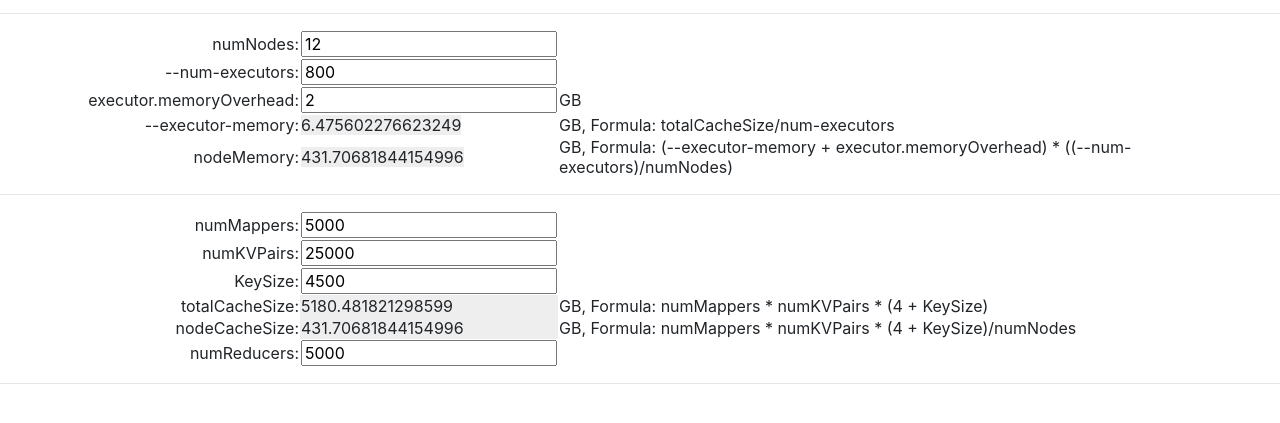
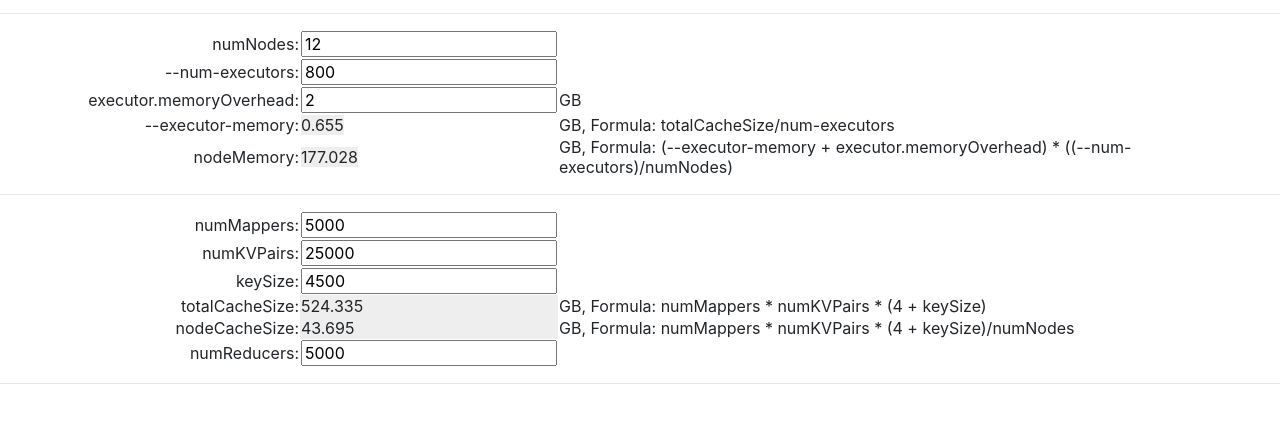
Before and after one commit to brianplus/brianplus.github.io, a plain HTML site: page spark.htm in a window 1280 px wide. Shown: the part 51-474 px from the top of the page. Drawn offline with nearby package versions, Linux system fonts and the light colour scheme.

Commit message:
Update spark.htm

```diff
--- a/spark.htm
+++ b/spark.htm
@@ -20,21 +20,37 @@
 		<table>
 		<tr><td align="right" width="300"> numMappers: </td><td> <input id="numMappers" value="5000"> </td><td></td></tr>
 		<tr><td align="right" width="300"> numKVPairs: </td><td> <input id="numKVPairs" value="25000"> </td><td></td></tr>
-		<tr><td align="right" width="300"> KeySize: </td><td> <input id="KeySize" value="4500"> </td><td></td></tr>
-		<tr><td align="right" width="300"> totalCacheSize: </td><td style="background-color: #EEEEEE"> <span id="totalCacheSize"></span> </td><td> GB, Formula: numMappers * numKVPairs * (4 + KeySize)</td></tr>
-		<tr><td align="right" width="300"> nodeCacheSize: </td><td style="background-color: #EEEEEE"> <span id="nodeCacheSize"></span> </td><td> GB, Formula: numMappers * numKVPairs * (4 + KeySize)/numNodes</td></tr>
+		<tr><td align="right" width="300"> keySize: </td><td> <input id="keySize" value="4500"> </td><td></td></tr>
+		<tr><td align="right" width="300"> totalCacheSize: </td><td style="background-color: #EEEEEE"> <span id="totalCacheSize"></span> </td><td> GB, Formula: numMappers * numKVPairs * (4 + keySize)</td></tr>
+		<tr><td align="right" width="300"> nodeCacheSize: </td><td style="background-color: #EEEEEE"> <span id="nodeCacheSize"></span> </td><td> GB, Formula: numMappers * numKVPairs * (4 + keySize)/numNodes</td></tr>
 		<tr><td align="right" width="300"> numReducers: </td><td> <input id="numReducers" value="5000"> </td><td></td></tr>
 		</table>
 	<hr>
 	<script>
 	var calc = function() {
-		let totalCacheSize = $("#numMappers").val() * $("#numKVPairs").val() * (4 + $("#KeySize").val())/1024/1024/1024;
-		$("#totalCacheSize").html(totalCacheSize);
-		$("#nodeCacheSize").html(totalCacheSize/$("#numNodes").val());
+		let numMappers = parseInt($("#numMappers").val());
+		let numKVPairs = parseInt($("#numKVPairs").val());
+		let keySize = parseInt($("#keySize").val());
+		let numNodes = parseInt($("#numNodes").val());
+		let numExecutors = parseInt($("#num-executors").val());
+		let memoryOverheadGB = parseInt($("#executor-memoryOverhead").val());
 
-		let executorMemory = totalCacheSize/$("#num-executors").val();
-		$("#executor-memory").html(executorMemory);
-		$("#nodeMemory").html((executorMemory + $("#executor-memoryOverhead").val())*($("#num-executors").val()/$("#numNodes").val()));
+		let totalCacheSize = numMappers * numKVPairs * (4 + keySize);
+
+		let totalCacheSizeGB = totalCacheSize/1073741824
+		let nodeCacheSize = totalCacheSize/numNodes;
+		let nodeCacheSizeGB = nodeCacheSize/1073741824;
+
+		$("#totalCacheSize").html(totalCacheSizeGB.toFixed(3));
+		$("#nodeCacheSize").html(nodeCacheSizeGB.toFixed(3));
+
+		let executorMemory = totalCacheSize/numExecutors;
+		let executorMemoryGB = executorMemory/1073741824
+
+		$("#executor-memory").html(executorMemoryGB.toFixed(3));
+
+		let nodeMemory = (executorMemoryGB + memoryOverheadGB) * (numExecutors/numNodes)
+		$("#nodeMemory").html(nodeMemory.toFixed(3));
 	};
 	$("input").change(function() {
 		calc();
```
